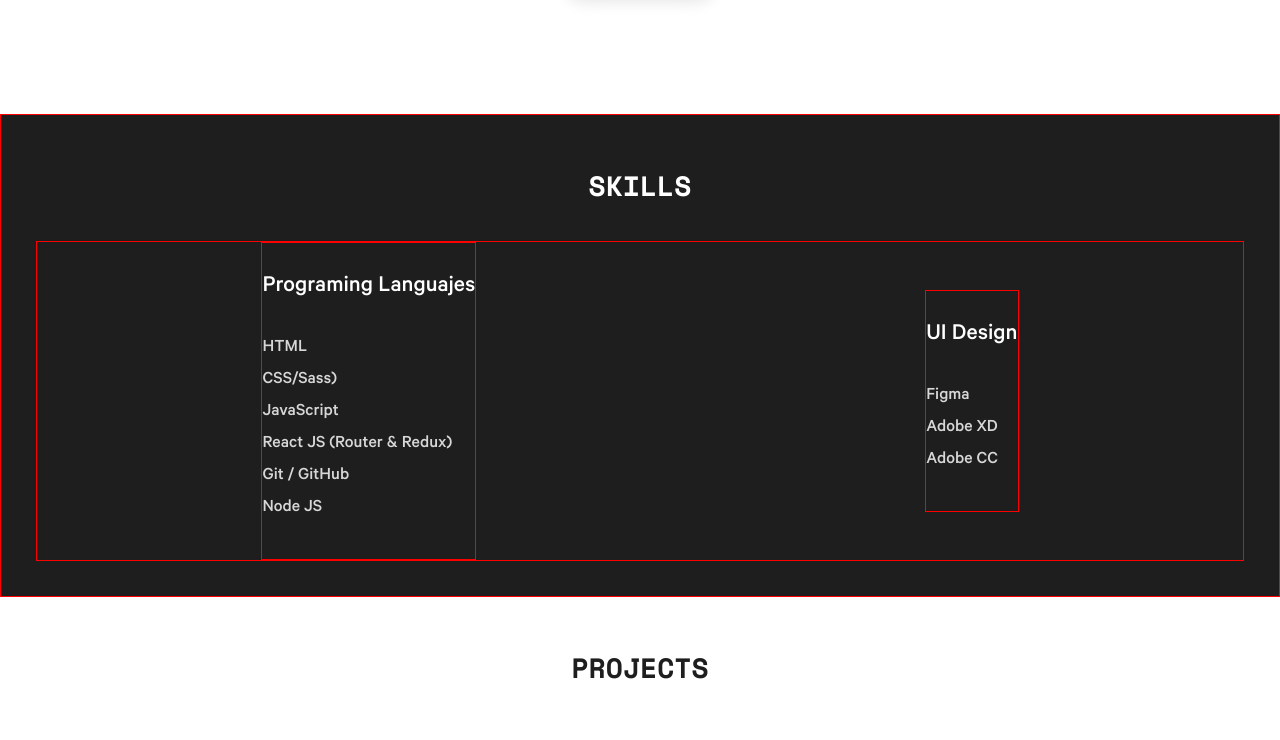
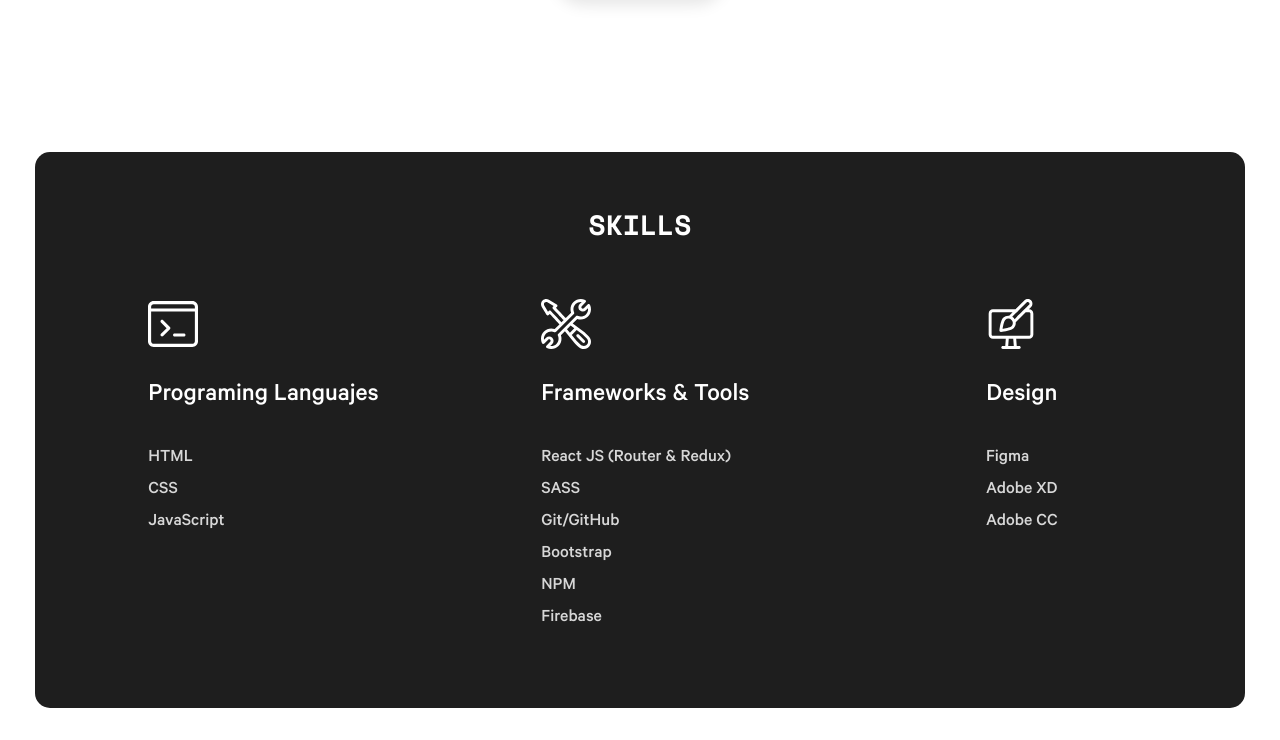
Before and after one commit to jairpss/jairpss.github.io, a plain HTML site: page index.html in a window 1280 px wide. Shown: the part 1086-1826 px from the top of the page. Drawn offline with nearby package versions, Linux system fonts and the light colour scheme; files whose address does not match are found by name.

Commit message:
section skills almost done, still pending the images

```diff
--- a/css/style.scss
+++ b/css/style.scss
@@ -156,9 +156,6 @@ header {
   margin: auto;
   justify-content: center;
   margin-bottom: 80px;
-  img {
-    border-radius: 10px;
-  }
 }
 
 /*--------------PROFILE---------------*/
@@ -196,11 +193,13 @@ header {
       border-radius: 100px;
       transition: all ease-in-out 0.2s;
       font-family: "Space Mono", sans-serif;
-      font-size: 14px;
+      font-size: 16px;
+      font-weight: 500;
       text-align: center;
       box-shadow: 0px 8px 15px rgba(0, 0, 0, 0.1);
       letter-spacing: 0.15em;
       justify-content: center;
+      outline: none;
 
       &:hover {
         background: $color-blue;
@@ -216,53 +215,73 @@ header {
 
 /*--------------Skills---------------*/
 
-.skills {
+.skills-container {
+  display: flex;
+  // border: 3px solid rgb(218, 42, 241);
+  justify-content: center;
+
+  .skills-container-main {
     background-color: $color-dark;
-  color: $color-white;
-  border: 1px solid red;
+    // border: 3px solid rgb(145, 255, 0);
+    width: 1200px;
+    height: 500px;
+    border-radius: 15px;
+    padding: 28px 32px;
+    display: flex;
+    flex-direction: column;
+    margin: 35px 35px;
 
+    .skills-title {
+      // border: 3px solid rgb(42, 185, 241);
       h2 {
         color: $color-white;
-    padding-top: 50px;
+        padding-top: 24px;
+        padding-bottom: 24px;
       }
     }
+    .skills-content {
+      // border: 3px dotted rgb(241, 238, 42);
+      display: flex;
+      justify-content: space-around;
+      margin-top: 30px;
 
-.skills-container {
-  border: 1px solid red;
-  display: flex;
-  justify-content: space-between;
-  margin: 35px 35px;
       h3 {
         color: $color-white;
-    padding: 30px 0;
+        padding-top: 24px;
+        padding-bottom: 30px;
         font-weight: 500;
-    font-size: 24px;
+        font-size: 26px;
         text-align: center;
+        justify-content: center;
       }
 
       p {
         padding: 5px 0;
         font-size: 18px;
         opacity: 0.9;
+        font-weight: 400;
+      }
+
+      .skills-programing {
+        font-family: "Calibre", sans-serif;
+        color: #ececec;
+        // border: 1px solid red;
+      }
+
+      .skills-tools {
+        font-family: "Calibre", sans-serif;
+        color: #ececec;
+        // border: 1px solid red;
+      }
+
+      .skills-design {
+        padding: 0 74px;
+        font-family: "Calibre", sans-serif;
+        color: #ececec;
+        // border: 1px solid red;
       }
     }
-
-.wd {
-  margin: auto;
-  font-family: "Calibre", sans-serif;
-  color: #ececec;
-  font-size: 22px;
-  padding-bottom: 35px;
-  border: 1px solid red;
   }
-
-.uix {
-  margin: auto;
-  font-family: "Calibre", sans-serif;
-  color: #ececec;
-  font-size: 22px;
-  padding-bottom: 35px;
-  border: 1px solid red;
 }
 
 /*--------------Projects---------------*/
--- a/index.html
+++ b/index.html
@@ -4,7 +4,7 @@
     <meta charset="UTF-8">
     <meta name="viewport" content="width=device-width, initial-scale=1.0">
     <link rel="stylesheet" href="css/style.css">
-    <title>Jair Partida</title>
+    <title>Jair Partida | Portfolio</title>
 </head>
 <body>
   <!-- ----------------HEADER----------------- -->
@@ -50,7 +50,7 @@
             Passionate about technology and with a lot of motivation to continue learning and never stop doing it.
           </p>
           <div class="section-aboutme-btn-container">
-            <a href="https://drive.google.com/file/d/1sjFypHWp8JAMc5d-4JfRYNVHHyj3vSqM/view?usp=sharing">
+            <a href="https://drive.google.com/file/d/1SqUDqMDjkz35wMgeM3xs3FzIbkseGbq-/view?usp=sharing">
               <button class="section-aboutme-button">Resume</button>
             </a>
           </div>
@@ -59,30 +59,45 @@
     </section>
 
     <!-- ----------------SKILLS----------------- -->
-    <section id="skills" class="skills">
+    <section id="skills" class="skills-container">
+
+      <div class="skills-container-main">
+
+        <div class="skills-title">
           <h2>SKILLS</h2>
-      <div class="skills-container">
+        </div>
 
-        <div class="wd">
+        <div class="skills-content">
+
+            <div class="skills-programing">
+              <img src="img/code.svg" width="50px" class="" alt="Programing">
               <h3>Programing Languajes</h3>
               <p>HTML</p>
-          <p>CSS/Sass)</p>
+              <p>CSS</p>
               <p>JavaScript</p>
-
-
+            </div>
+            <div class="skills-tools">
+              <img src="img/tools.svg" width="50px" class="" alt="Frameworks/Tools">
+              <h3>Frameworks & Tools</h3>
               <p>React JS (Router & Redux)</p>
-          <p>Git / GitHub</p>
-          <p>Node JS</p>
+              <p>SASS</p>
+              <p>Git/GitHub</p>
+              <p>Bootstrap</p>
+              <p>NPM</p>
+              <p>Firebase</p>
             </div>
-
-        <div class="uix">
-          <h3>UI Design</h3>
+            <div class="skills-design">
+              <img src="img/design.svg" width="50px" class="" alt="Design">
+              <h3>Design</h3>
               <p>Figma</p>
               <p>Adobe XD</p>
               <p>Adobe CC</p>
+            </div>
 
         </div>
+
       </div>
+
     </section>
     <!-- ---------------------PROJECTS--------------------------- -->
     <section id="projects" class="projects">
```
Also changed, not shown: css/style.css, img/code.svg (added), img/design.svg (added), img/skills.png (deleted), img/tools.svg (added), img/uiux.png (deleted), img/undraw_sync_files_xb3r.svg (deleted), img/wave-haikei.svg (deleted), img/web_developer.svg (deleted), 1 other file. Lines whose indentation alone changed are shown as unchanged.
